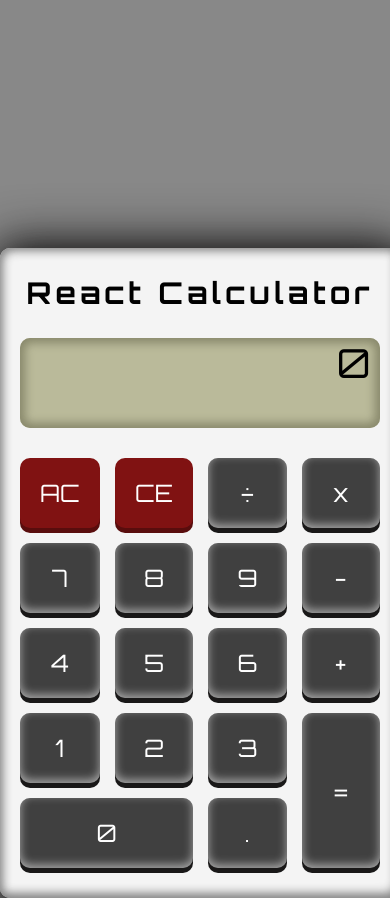
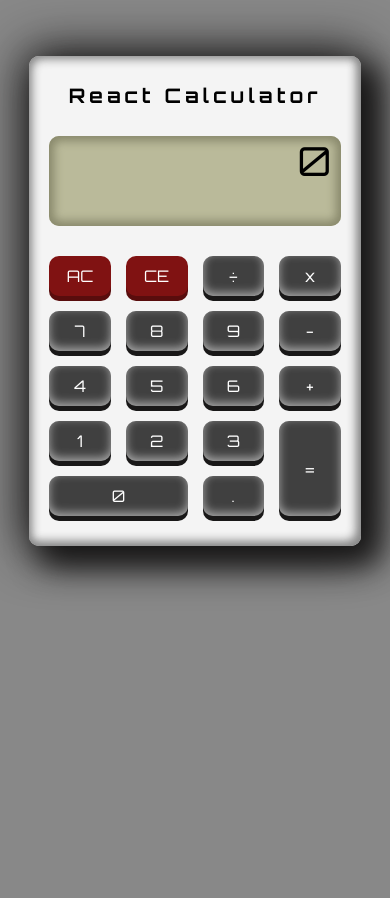
Before and after one commit to ncaron/react-calculator, a React app: page / in a window 390 px wide. After the commit the page ends 844 px from the top, so only its background shows below. Built offline with nearby package versions, Linux system fonts and the light colour scheme; the HTML template or start-up script is replaced by a standard one.

Commit message:
Responsive!

```diff
--- a/src/styles.scss
+++ b/src/styles.scss
@@ -6,6 +6,10 @@ body {
   background: #888;
   font-family: 'Orbitron', sans-serif;
   margin-top: 150px;
+
+  @media(max-width: 450px) {
+    margin-top: 0;
+  }
 }
 
 .error {
@@ -14,6 +18,11 @@ body {
   margin: 50px;
   text-align: center;
   opacity: 0;
+
+  @media(max-width: 450px) {
+    font-size: 16px;
+    margin: 20px;
+  }
 }
 
 .errorFade { animation: fade 2s; }
@@ -43,6 +52,10 @@ body {
     0 0 50px 5px #191818,
     -5px -5px 10px #888 inset,
     3px 3px 10px #888 inset;
+
+  @media(max-width: 450px) {
+    width: 85%;
+  }
 }
 
 .calculatorShake { animation: shake .2s 10; }
@@ -67,6 +80,10 @@ body {
   font-size: 30px;
   letter-spacing: 4px;
   font-weight: bold;
+
+  @media(max-width: 450px) {
+    font-size: 20px;
+  }
 }
 
 .screen {
@@ -134,6 +151,11 @@ body {
   box-shadow: 0 5px #191818, 0 -3px 10px #aaa inset;
   outline: none;
   cursor: pointer;
+
+  @media(max-width: 450px) {
+    font-size: 16px;
+    padding: 10px;
+  }
 }
 
 .button:active {
```
